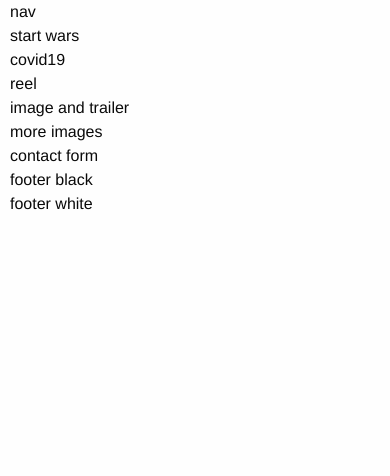
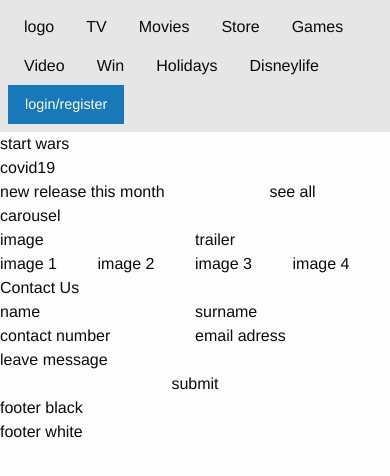
Before and after one commit to Joeet33/twotwentyseventest, a plain HTML site: page index.html in a window 390 px wide. Drawn offline with nearby package versions, Linux system fonts and the light colour scheme.

Commit message:
responsive nav issues, i think ubuntu error

```diff
--- a/index.html
+++ b/index.html
@@ -15,18 +15,67 @@
     <script src="https://cdn.tailwindcss.com"></script>
   </head>
   <body>
-    <div class="grid-container fluid h-screen">
-      <div class="grid-x">nav</div>
-      <div class="grid-x">start wars</div>
-      <div class="grid-x">covid19</div>
-      <div class="grid-x">reel</div>
-      <div class="grid-x">image and trailer</div>
-      <div class="grid-x">more images</div>
-      <div class="grid-x">contact form</div>
+      <div class="top-bar" id="example-menu">
+        <div class="top-bar-left">
+          <ul class="dropdown menu" data-dropdown-menu>
+            <li><a href="#">logo</a></li>
+            <li><a href="#">TV</a></li>
+            <li><a href="#">Movies</a></li>
+            <li><a href="#">Store</a></li>
+            <li><a href="#">Games</a></li>
+            <li><a href="#">Video</a></li>
+            <li><a href="#">Win</a></li>
+            <li><a href="#">Holidays</a></li>
+            <li><a href="#">Disneylife</a></li>
+          </ul>
+        </div>
+        <div class="top-bar-right">
+          <ul class="menu">
+            <li>
+              <button type="button" class="button">login/register</button>
+            </li>
+          </ul>
+        </div>
+      </div>
+
+      <div class="cell">start wars</div>
+      <div class="cell">covid19</div>
+      <div class="grid-y">
+        <div class="grid-x">
+          <div class="cell small-6">new release this month</div>
+          <button class="cell small-6">see all</button>
+        </div>
+        <div class="cell">carousel</div>
+      </div>
+      <div class="grid-x">
+        <div class="cell small-6">image</div>
+        <div class="cell small-6">trailer</div>
+      </div>
+      <div class="grid-x">
+        <div class="cell small-3">image 1</div>
+        <div class="cell small-3">image 2</div>
+        <div class="cell small-3">image 3</div>
+        <div class="cell small-3">image 4</div>
+      </div>
+      <div class="grid-y">
+        <div class="cell">Contact Us</div>
+        <div class="grid-x">
+          <div class="cell small-6">name</div>
+          <div class="cell small-6">surname</div>
+        </div>
+        <div class="grid-x">
+          <div class="cell small-6">contact number</div>
+          <div class="cell small-6">email adress</div>
+        </div>
+        <div class="cell">leave message</div>
+        <button class="cell">submit</button>
+      </div>
       <div class="grid-y">
         <div class="cell">footer black</div>
         <div class="cell">footer white</div>
       </div>
     </div>
+
+
   </body>
 </html>
```
